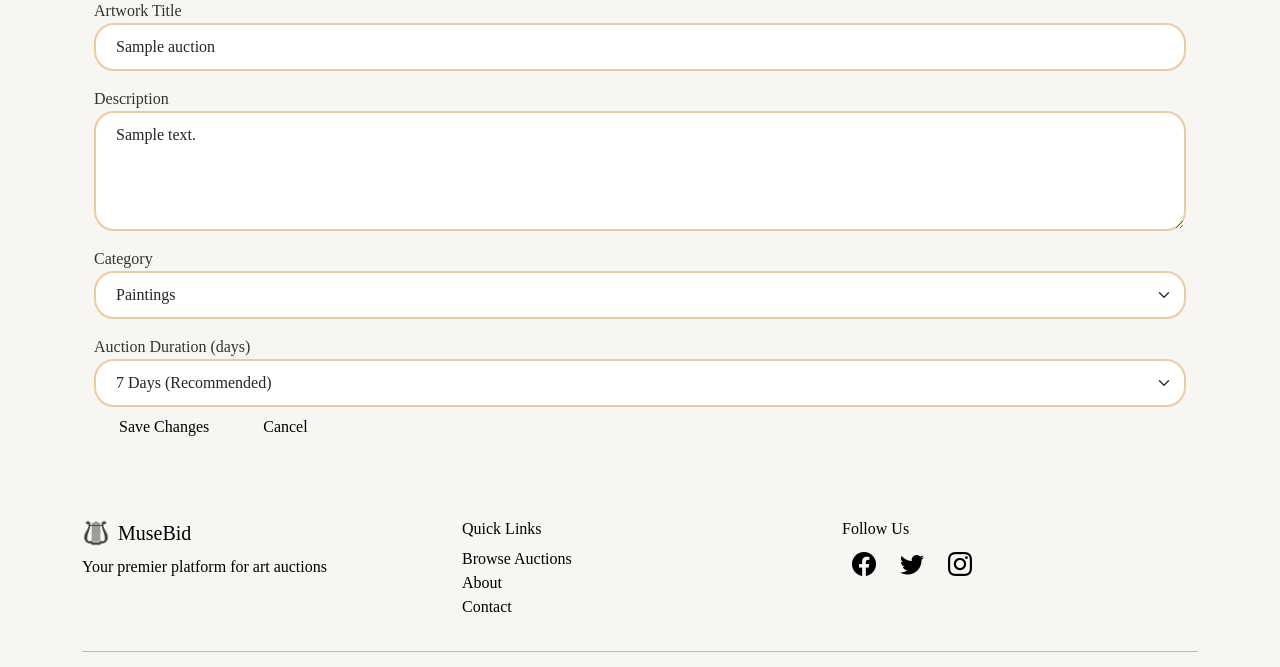
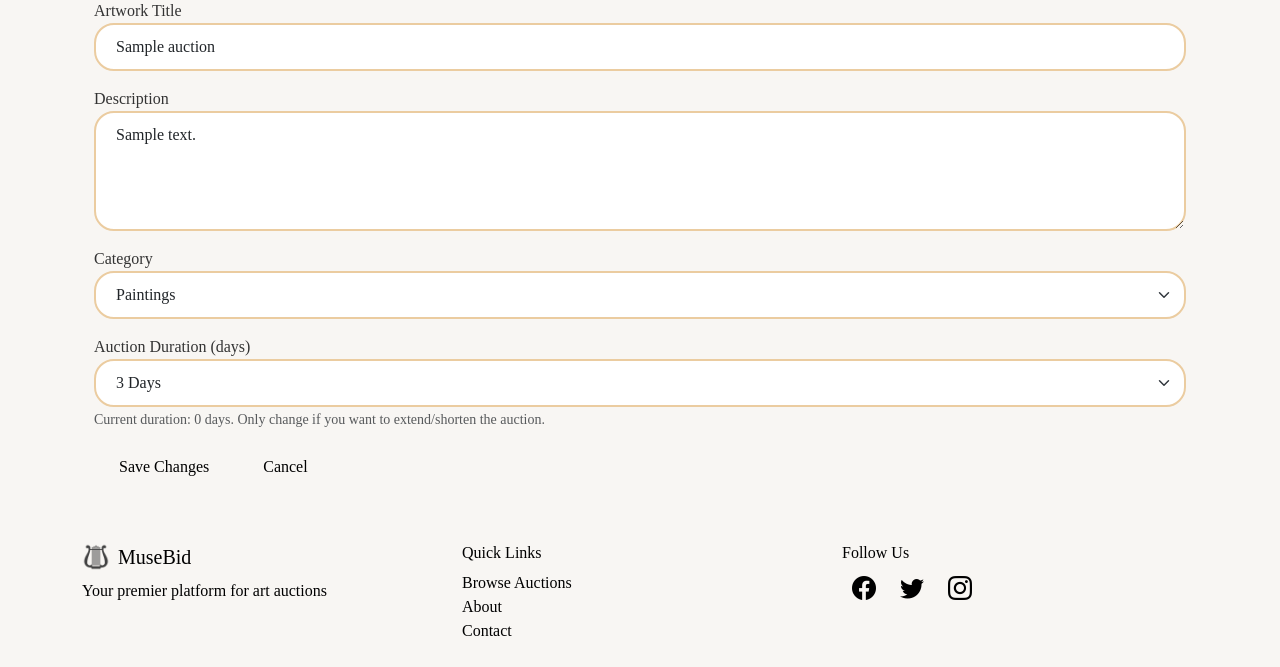
Before and after one commit to pz4180/art-auction-website, a Flask app: page /edit_auction/1 in a window 1280 px wide. Shown: the part 179-846 px from the top of the page. Run offline with Flask 3, Linux system fonts and the light colour scheme; a user stored in the database is signed in; data comes from the database, SQL or seed files in the repository; tables that the repository leaves empty hold one stand-in row (values such as "Sample post"); data that the repository does not hold is empty; some libraries are stand-ins or nearby versions.

Commit message:
Fix edit auction to only update end time when duration is changed
Modified auction editing to preserve the original end time when only other
fields are updated:

- Updated update_auction_info() to compare new duration with original duration
- Only recalculates end_time if duration_days parameter has changed
- If duration unchanged, keeps the original end_time intact
- Modified edit_auction route to calculate and pass current duration
- Updated edit form to pre-select the current duration value
- Added helpful message explaining duration will only change if modified

This fixes the issue where editing just the title or description would
reset the auction end time.

```diff
--- a/app.py
+++ b/app.py
@@ -265,6 +265,12 @@ def edit_auction(auction_id):
 
     categories = db_manager.get_categories()
 
+    # Calculate current duration for the form
+    if auction['end_time'] and auction['created_at']:
+        current_duration = (auction['end_time'] - auction['created_at']).days
+    else:
+        current_duration = 7  # default
+
     if request.method == 'POST':
         title = request.form.get('title')
         description = request.form.get('description')
@@ -279,7 +285,8 @@ def edit_auction(auction_id):
                 title=title,
                 description=description,
                 category_id=category_id,
-                duration_days=duration_days
+                duration_days=duration_days,
+                original_end_time=auction['end_time']
             )
             if success:
                 flash('Auction updated successfully!', 'success')
@@ -287,7 +294,7 @@ def edit_auction(auction_id):
             else:
                 flash('Failed to update auction.', 'danger')
 
-    return render_template('edit_auction.html', auction=auction, categories=categories)
+    return render_template('edit_auction.html', auction=auction, categories=categories, current_duration=current_duration)
 
 
 # ===============================
--- a/db_operations.py
+++ b/db_operations.py
@@ -587,16 +587,40 @@ class DatabaseManager:
                 cursor.close()
                 conn.close()
 
-    def update_auction_info(self, auction_id, title, description, category_id, duration_days):
+    def update_auction_info(self, auction_id, title, description, category_id, duration_days, original_end_time):
         try:
             conn = self.get_connection()
             cur = conn.cursor()
-            end_time = datetime.now() + timedelta(days=duration_days)
+
+            # Get current auction to calculate original duration
             cur.execute("""
-                UPDATE auctions
-                SET title=%s, description=%s, category_id=%s, end_time=%s
-                WHERE auction_id=%s
-            """, (title, description, category_id, end_time, auction_id))
+                SELECT end_time, created_at FROM auctions WHERE auction_id=%s
+            """, (auction_id,))
+            current = cur.fetchone()
+
+            if current:
+                current_end_time = current[0]
+                created_at = current[1]
+                # Calculate the original duration in days
+                original_duration = (current_end_time - created_at).days
+
+                # Only update end_time if duration has changed
+                if duration_days != original_duration:
+                    # Recalculate end_time from now
+                    end_time = datetime.now() + timedelta(days=duration_days)
+                    cur.execute("""
+                        UPDATE auctions
+                        SET title=%s, description=%s, category_id=%s, end_time=%s
+                        WHERE auction_id=%s
+                    """, (title, description, category_id, end_time, auction_id))
+                else:
+                    # Keep original end_time, only update other fields
+                    cur.execute("""
+                        UPDATE auctions
+                        SET title=%s, description=%s, category_id=%s
+                        WHERE auction_id=%s
+                    """, (title, description, category_id, auction_id))
+
             conn.commit()
             cur.close()
             conn.close()
--- a/templates/edit_auction.html
+++ b/templates/edit_auction.html
@@ -27,12 +27,14 @@
         <div class="mb-3">
             <label>Auction Duration (days)</label>
                 <select class="form-select" id="duration_days" name="duration_days">
-                    <option value="3">3 Days</option>
-                    <option value="5">5 Days</option>
-                    <option value="7" selected>7 Days (Recommended)</option>
-                    <option value="10">10 Days</option>
-                    <option value="14">14 Days</option>
+                    <option value="3" {% if current_duration == 3 %}selected{% endif %}>3 Days</option>
+                    <option value="5" {% if current_duration == 5 %}selected{% endif %}>5 Days</option>
+                    <option value="7" {% if current_duration == 7 %}selected{% endif %}>7 Days (Recommended)</option>
+                    <option value="10" {% if current_duration == 10 %}selected{% endif %}>10 Days</option>
+                    <option value="14" {% if current_duration == 14 %}selected{% endif %}>14 Days</option>
                 </select>
+                <small class="form-text text-muted">Current duration: {{ current_duration }} days. Only change if you want to extend/shorten the auction.</small>
+        </div>
         <button type="submit" class="btn btn-primary">Save Changes</button>
         <a href="{{ url_for('dashboard') }}" class="btn btn-secondary">Cancel</a>
     </form>
```
